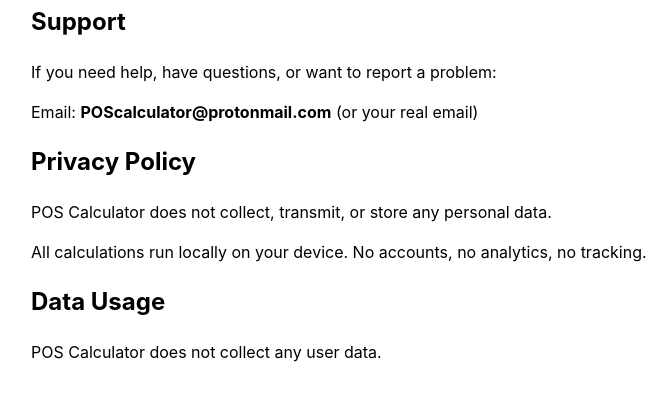
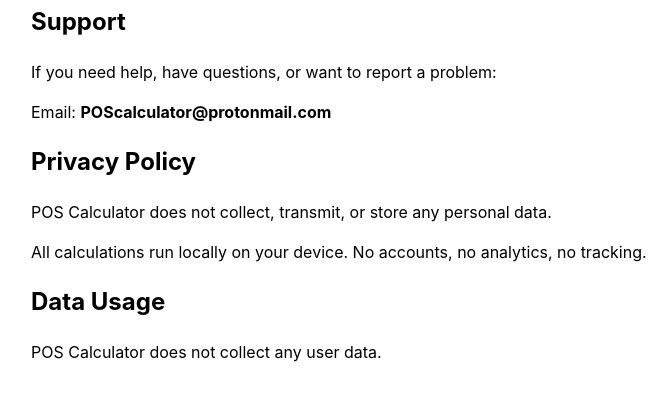
Before and after one commit to 5n5hnjwmwk-rgb/pos-calculator-privacy, a plain HTML site: page index.html in a window 1280 px wide. Shown: the part 105-504 px from the top of the page, without its empty margins (259-931 px from the left). Drawn offline with Linux system fonts and the light colour scheme.

Commit message:
Update index.html

```diff
--- a/index.html
+++ b/index.html
@@ -18,7 +18,7 @@
 
 <h2>Support</h2>
 <p>If you need help, have questions, or want to report a problem:</p>
-<p>Email: <strong>POScalculator@protonmail.com</strong> (or your real email)</p>
+<p>Email: <strong>POScalculator@protonmail.com</strong></p>
 
 <h2>Privacy Policy</h2>
 <p>POS Calculator does not collect, transmit, or store any personal data.</p>
```
